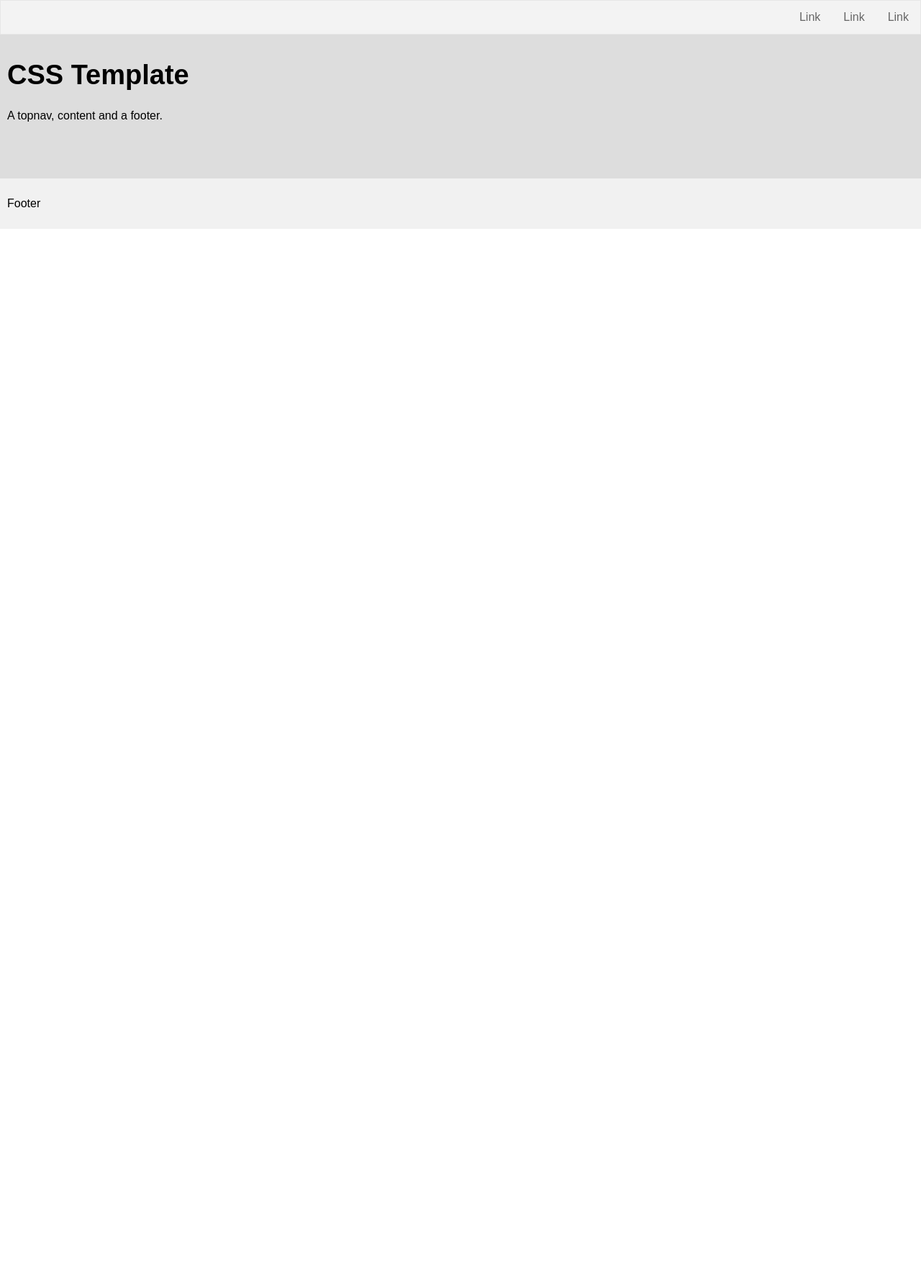
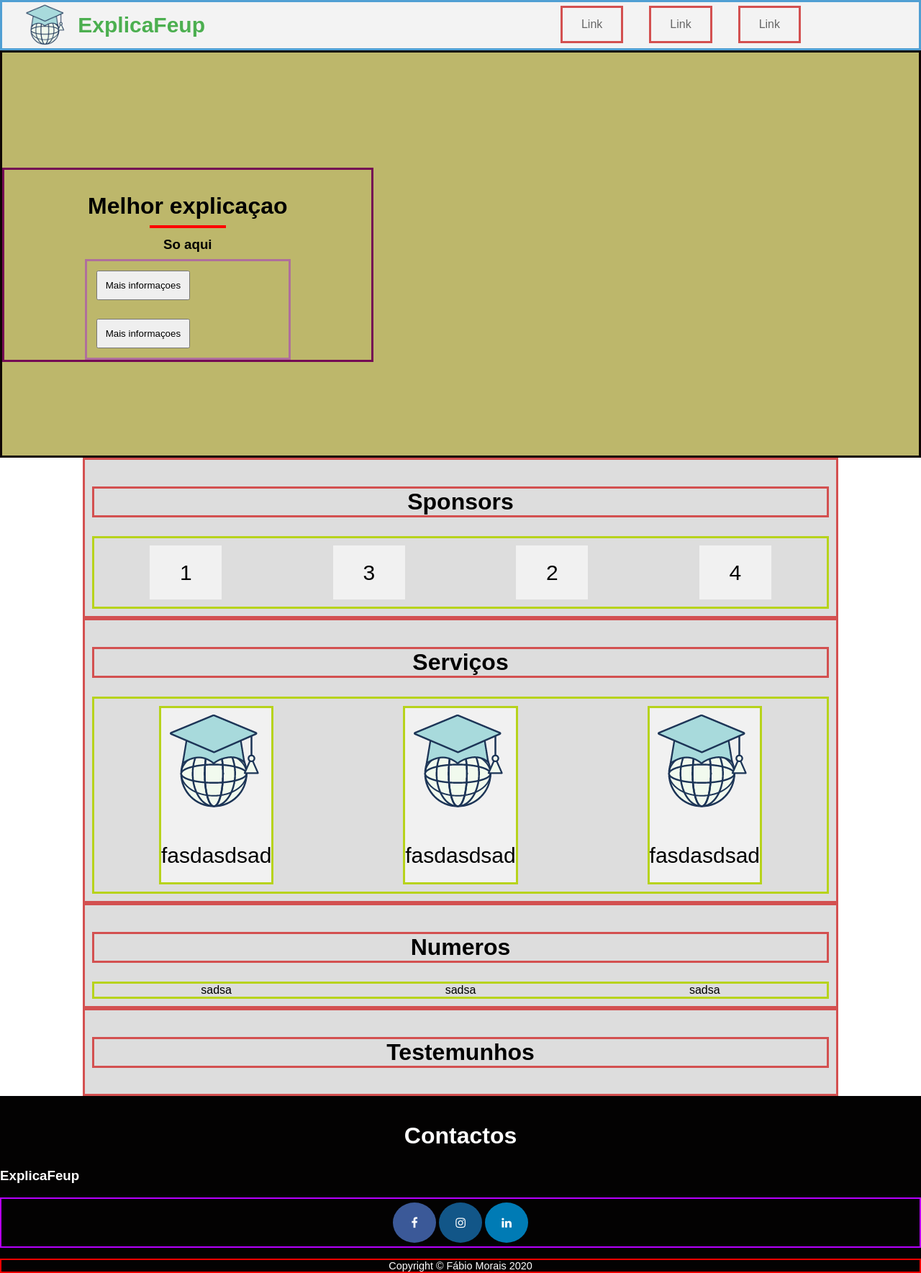
Before and after one commit to Fabio-Morais/FEUP-SIEM, a PHP site: page / in a window 1280 px wide. Shown: the whole page at 72% size. Before the commit the page ends 318 px from the top, so only its background shows below. Run offline with PHP 8.4, Linux system fonts and the light colour scheme.

Commit message:
update stuff

```diff
--- /dev/null
+++ b/css/navBar.css
@@ -0,0 +1,116 @@
+.topnav {
+    list-style-type: none;
+    min-height: 4em;
+    margin: 0;
+    padding-right: 10%;
+    overflow: hidden;
+    border: 1px solid #e7e7e7;
+    background-color: #f3f3f3;
+    border: 3px solid #509fd3;
+
+
+}
+.logo{
+    float:left;
+
+}
+.topnav a img{
+    float:left;
+    max-width: 100%;
+    height: 60px;
+    margin-left: 2em;
+
+}
+#explic{
+    font-size: 30px;
+    margin:0px;
+    margin-top: 0.5em;
+    margin-left: 0.5em;
+    float: left;
+    text-decoration:none;
+    color:#4CAF50
+}
+@media only screen and (min-width: 768px) {
+    #elemnt {
+        float: right;
+        color: #666;
+        text-align: center;
+        padding: 14px 26px;
+        margin-right: 36px;
+        margin-top:5px;
+        margin-bottom:5px;
+        text-decoration: none;
+        border: 3px solid #d35050;
+
+    }
+    .dropbtn{
+        display: none;
+    }
+    .dropdown{
+        display: none;
+    }
+}
+@media only screen and (max-width: 768px) {
+    #elemnt {
+        display: none;
+    }
+    /* Style The Dropdown Button */
+    .dropbtn {
+    background-color: #4CAF50;
+    color: white;
+    padding: 16px;
+    font-size: 16px;
+    border: none;
+    cursor: pointer;
+    }
+
+  /* The container <div> - needed to position the dropdown content */
+  .dropdown {
+    position: static;
+    float:right;
+    display: block;
+    padding-top: 5px;
+    padding-bottom: 5px;
+    border: 3px solid #d35050;
+
+  }
+
+  /* Dropdown Content (Hidden by Default) */
+  .dropdown-content {
+    display: none;
+    position: absolute;
+    background-color: #f9f9f9;
+    min-width: 160px;
+    box-shadow: 0px 8px 16px 0px rgba(0,0,0,0.2);
+    z-index: 1;
+  }
+
+  /* Links inside the dropdown */
+  .dropdown-content a {
+    color: black;
+    padding: 12px 16px;
+    text-decoration: none;
+    display: block;
+  }
+
+  /* Change color of dropdown links on hover */
+  .dropdown-content a:hover {background-color: #f1f1f1}
+
+  /* Show the dropdown menu on hover */
+  .dropdown:hover .dropdown-content {
+    display: block;
+  }
+
+  /* Change the background color of the dropdown button when the dropdown content is shown */
+  .dropdown:hover .dropbtn {
+    background-color: #3e8e41;
+  }
+}
+#elemnt:hover:not(.active) {
+    background-color: #ddd;
+}
+
+#elemnt.active {
+    color: white;
+    background-color: #4CAF50;
+}
--- a/css/style.css
+++ b/css/style.css
@@ -1,56 +1,161 @@
+html, body {
+  height: 100%;
+  margin: 0;
+}
 * {
-    box-sizing: border-box;
     font-family: Arial, Helvetica, sans-serif;
 }
 
-  body {
-    margin: 0;
-    font-family: Arial, Helvetica, sans-serif;
-  }
 h1{
   font-family: Arial, Helvetica, sans-serif;
-    font-size: 38px;
-  }
-  .topnav {
-    list-style-type: none;
-    margin: 0;
-    padding: 0;
-    overflow: hidden;
-    border: 1px solid #e7e7e7;
-    background-color: #f3f3f3;
+  font-size: 3em;
 }
 
-  .topnav a {
-    float: right;
+h2{
+  font-family: Arial, Helvetica, sans-serif;
+  font-size: 2em;
+  text-align: center;
 }
 
-  #menuBar {
-    display: block;
-    color: #666;
-    text-align: center;
-    padding: 14px 16px;
-    text-decoration: none;
+.head {
+  background-color: #ddd;
+  width: auto;
+  min-height: 70%;
+  border: 3px solid #0f0404;
 }
 
-  #menuBar:hover:not(.active) {
-    background-color: #ddd;
+.head h1{
+  border: 3px solid #740a54;
+  text-align: center;
+  margin-top: 2em;
+}
+#sloganContainer{
+  display:flex;
+  flex-direction: column;
+  border: 3px solid #740a54;
+  width: 40%;
+  text-align: center;
+  margin-top: 10em;
+}
+#sloganContainer h2{
+  margin-top: 1em;
+  margin-bottom: 0em;
+}
+#sloganContainer h3{
+  margin-top: 0.2em;
+  margin-bottom: 0.5em;
+}
+.container2 button{
+  width: auto;
+  overflow: hidden;
+  margin:1em;
+  padding: 0.8em;
+}
+.container2{
+  border: 3px solid #af6f9c;
+  width: 55%;
+  margin:auto;
+  display: flex;
+  flex-wrap: wrap;
+}
+#home{
+  background-color: darkkhaki;
 }
 
-  #menuBar.active {
-    color: white;
-    background-color: #4CAF50;
+  /* Style the content */
+.section {
+  background-color: #ddd;
+  padding: 10px;
+  width: 80%;
+  margin:auto;
+  border: 3px solid #d35050;
+}
+.section h2{
+  border: 3px solid #d35050;
+}
+.imgContainer{
+  display: flex;
+  justify-content: space-around;
+  align-items: center;
+    flex-wrap: wrap;
+
+  border: 3px solid #b7d31b;
+
+}
+.imgContainer  #sponsor {
+  background-color: #f1f1f1;
+  width: 100px;
+  margin: 10px;
+  text-align: center;
+  line-height: 75px;
+  font-size: 30px;
+}
+
+.service{
+  display: flex;
+  flex-direction: column;
+  background-color: #f1f1f1;
+  margin: 10px;
+  text-align: center;
+  line-height: 75px;
+  font-size: 30px;
+  border: 3px solid #b7d31b;
+}
+.service img{
+
 }
 
 
-  /* Style the content */
-  .content {
-    background-color: #ddd;
-    padding: 10px;
-    height: 200px; /* Should be removed. Only for demonstration */
+  /* Style the footer */
+.footer {
+  background-color: #030202;
+  padding-top: 10px;
+  color:rgb(255, 255, 255);
+}
+.socialMedia{
+  display: flex;
+  justify-content: center;
+  border: 2px solid rgb(183, 0, 255);
+
 }
 
-  /* Style the footer */
-  .footer {
-    background-color: #f1f1f1;
-    padding: 10px;
+
+.fa {
+  padding: 20px;
+  font-size: 30px;
+  width: 20px;
+  text-align: center;
+  text-decoration: none;
+  margin: 5px 2px;
+  border-radius: 50%;
 }
+
+.fa:hover {
+    opacity: 0.7;
+}
+
+.fa-facebook {
+  background: #3B5998;
+  color: white;
+}
+
+.fa-instagram {
+  background: #125688;
+  color: white;
+}
+.fa-linkedin {
+  background: #007bb5;
+  color: white;
+}
+
+.footer p{
+  text-align: center;
+  font-size: 0.9em;
+  border: 2px solid red;
+
+}
+
+.line1{
+  border: 2px solid red;
+  width: 20%;
+}
--- a/index.html
+++ b/index.html
@@ -1,26 +1,105 @@
 <!DOCTYPE html>
 <html lang="en">
 <head>
-<title>CSS Template</title>
+  <title>ExplicaFeup</title>
+  <link rel="shortcut icon" type="image/x-icon" href="img/icon.png" />
   <meta charset="utf-8">
   <meta name="viewport" content="width=device-width, initial-scale=1">
   <link rel="stylesheet" href="css/style.css">
+  <link rel="stylesheet" href="css/navBar.css">
+  <!-- Add icon library -->
+  <link rel="stylesheet" href="https://cdnjs.cloudflare.com/ajax/libs/font-awesome/4.7.0/css/font-awesome.min.css">
 </head>
+
 <body>
-
+  <header>
     <div class="topnav">
-  <a id="menuBar" href="#">Link</a>
-  <a id="menuBar" href="#">Link</a>
-  <a id="menuBar" href="#">Link</a>
+      <a class="logo" href="">
+        <img src="img/icon.png" >
+        <h5 id="explic"  >ExplicaFeup</h5>
+      </a>
+      <div class="dropdown">
+        <button class="dropbtn">Dropdown</button>
+        <div class="dropdown-content">
+          <a href="#">Link 1</a>
+          <a href="#">Link 2</a>
+          <a href="#">Link 3</a>
+        </div>
+      </div>
+      <a  id="elemnt" href="#">Link</a>
+      <a  id="elemnt" href="#">Link</a>
+      <a  id="elemnt" href="#">Link</a>
     </div>
 
-<div class="content">
-  <h1>CSS Template</h1>
-  <p>A topnav, content and a footer.</p>
+  </header>
+  <div class="head" id="home">
+    <div id="sloganContainer">
+      <h2>Melhor explicaçao</h2>
+      <hr class="line1">
+      <h3>So aqui</h3>
+      <div class="container2">
+        <button>Mais informaçoes</button>
+        <button>Mais informaçoes</button>
+      </div>
+    </div>
+
+  </div>
+  <div class="section">
+    <h2>Sponsors</h2>
+    <div class="imgContainer">
+      <div id="sponsor">1</div>
+      <div id="sponsor">3</div>
+      <div id="sponsor">2</div>
+      <div id="sponsor">4</div>
+    </div>
+  </div>
+  <div class="section">
+    <h2>Serviços</h2>
+    <div class="imgContainer">
+      <div class="service">
+        <div><img src="img/icon.png"></div>
+        <div>fasdasdsad</div>
+      </div>
+      <div class="service">
+        <div><img src="img/icon.png"></div>
+        <div>fasdasdsad</div>
+      </div>
+      <div class="service">
+        <div><img src="img/icon.png"></div>
+        <div>fasdasdsad</div>
+      </div>
+    </div>
+  </div>
+  <div class="section">
+    <h2>Numeros</h2>
+    <div class="imgContainer">
+      <div class="numbers">
+        sadsa
+      </div>
+      <div class="numbers">
+        sadsa
+      </div>
+      <div class="numbers">
+        sadsa
+      </div>
+    </div>
+  </div>
+  <div class="section">
+    <h2>Testemunhos</h2>
+    <div class="testimonials">
+
+    </div>
   </div>
 
   <div class="footer">
-  <p>Footer</p>
+    <h2>Contactos</h2>
+    <h3>ExplicaFeup</h3>
+    <div class="socialMedia">
+      <a href="#" class="fa fa-facebook"></a>
+      <a href="#" class="fa fa-instagram"></a>
+      <a href="#" class="fa fa-linkedin"></a>
+    </div>
+    <p>Copyright &copy; Fábio Morais 2020</p>
   </div>
 
 </body>
```
Also changed, not shown: about.html (added, +35 -0 lines). Lines whose indentation alone changed are shown as unchanged.
